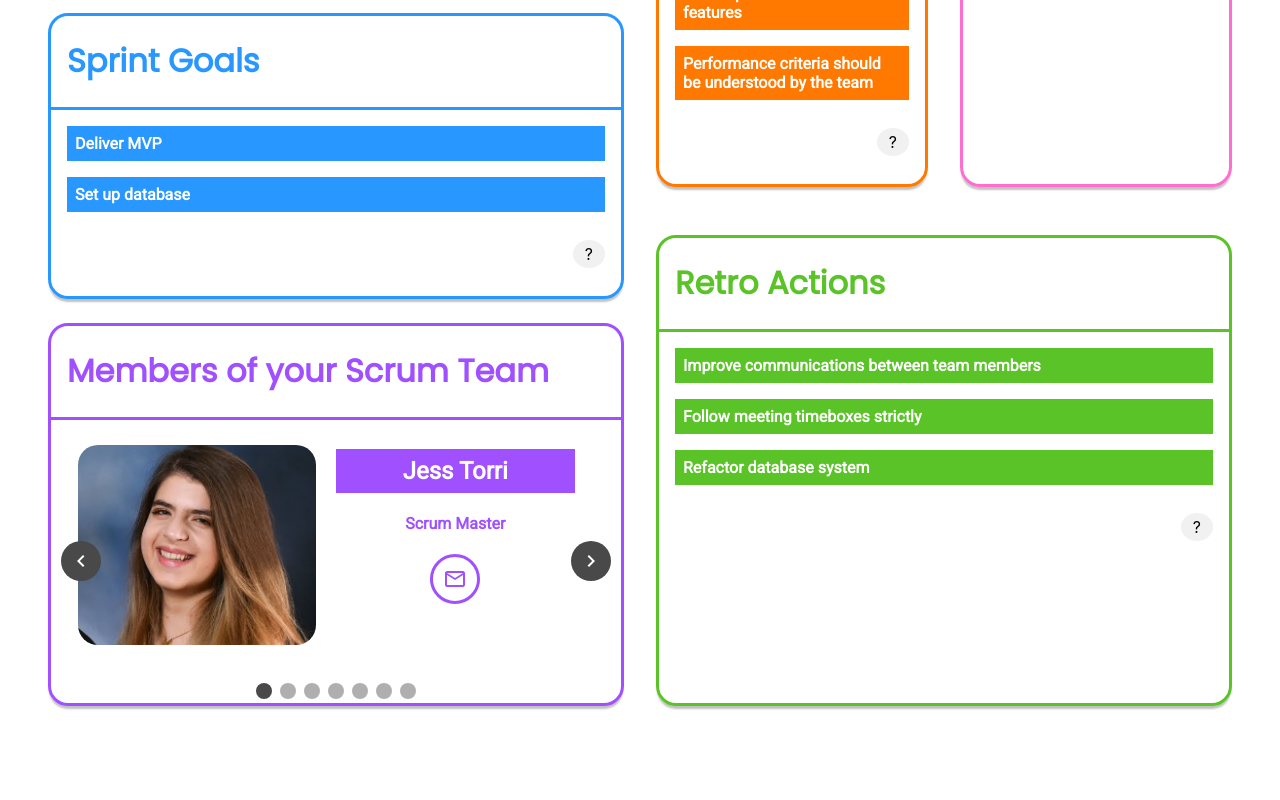
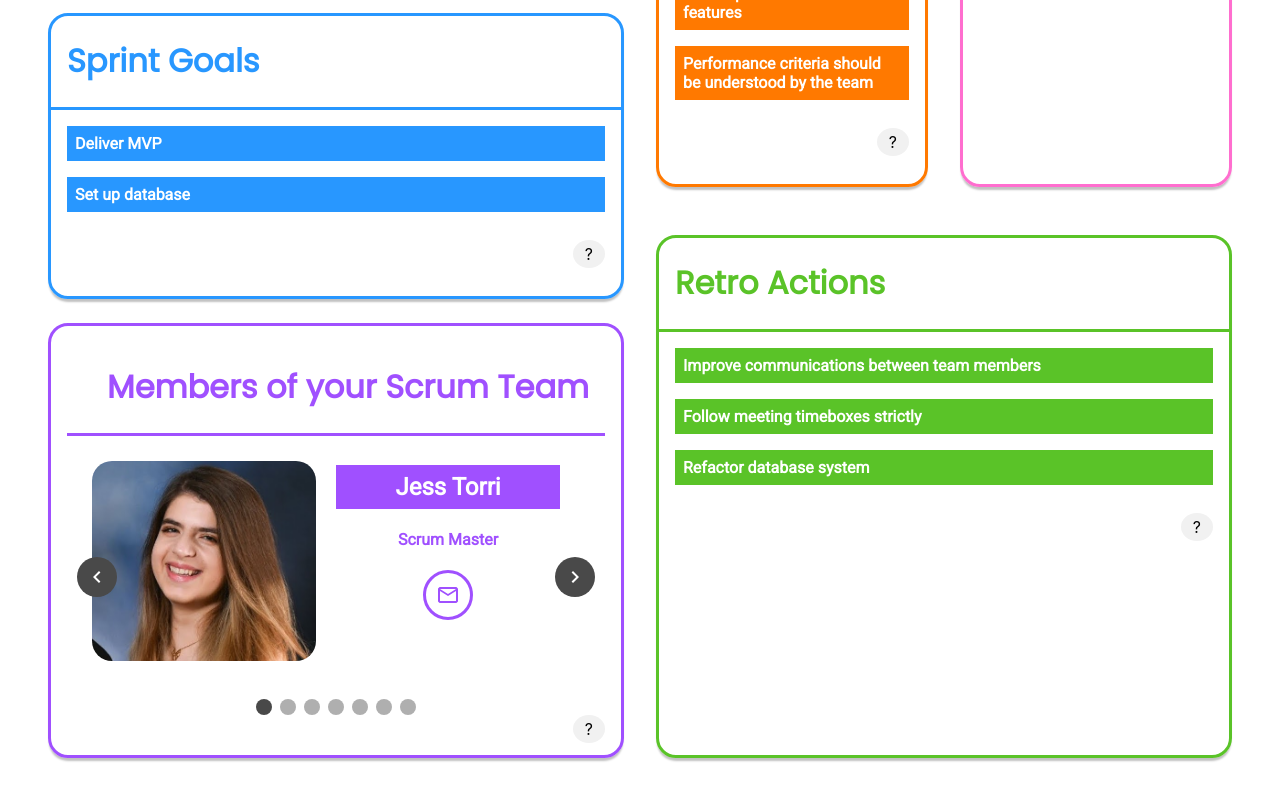
Before and after one commit to bhampton13/and-iterate, a React (Create React App) app: page /#/ in a window 1280 px wide. Shown: the part 680-1480 px from the top of the page. Built offline with nearby package versions, Linux system fonts and the light colour scheme.

Commit message:
Added modals to carosel

```diff
--- a/package.json
+++ b/package.json
@@ -11,6 +11,7 @@
     "pure-react-carousel": "^1.27.6",
     "react": "^17.0.1",
     "react-dom": "^17.0.1",
+    "react-icons": "^4.2.0",
     "react-material-ui-carousel": "^2.1.2",
     "react-router-dom": "^5.2.0",
     "react-scripts": "4.0.2",
--- a/src/components/EventCarousel.jsx
+++ b/src/components/EventCarousel.jsx
@@ -2,7 +2,7 @@ import React, { useEffect, useState } from 'react'
 import styled from 'styled-components'
 import { Link } from 'react-router-dom';
 import Events from '../resources/data/events.json'
-import { media } from "../styles/theme"
+import theme, { media } from "../styles/theme"
 
 
 import { CarouselProvider, Slider, Slide, DotGroup, ButtonNext } from 'pure-react-carousel';
@@ -73,8 +73,9 @@ const BottomContainer = styled.div`
     align-items: center;
 `
 
-const EventCarousel = () => {
+const EventCarousel = (props) => {
 
+    const details = {"id":5,"color":theme.colors.primaryRed}
     return <CarouselProvider naturalSlideWidth={100} naturalSlideHeight={60} totalSlides={3} style={{ margin: '1.5rem 1rem', minWidth: '90%', maxWidth: '95%'}}>
         <Slider style={{ boxShadow: '0 4px 2px -1px #c1c1c1', borderRadius: '1rem', border: 'solid 3px #FF323C', height: '26rem', maxHeight: '28rem' }}>
             {Events.items.map((event) => {
@@ -86,7 +87,9 @@ const EventCarousel = () => {
                         <Subtitle>Start time: {event.start.dateTime.toString("yyyy-MM-dd")}</Subtitle>
                     <BottomContainer>
                     <Text>Swipe to see the next event...</Text>
-                    <Linker>?</Linker>
+                    <Linker onClick={() => props.openModal(details)}>
+                      ?
+                    </Linker>
                     </BottomContainer>
                     </Card>
                  </Slide>})}
--- a/src/components/InfoBox.jsx
+++ b/src/components/InfoBox.jsx
@@ -12,18 +12,6 @@ const Wrapper = styled.div`
   flex: 1;
   // height: fit-content;
 `;
-
-// const TitleBox = styled.div`
-//   border-radius: 16px 16px 0 0;
-//   padding: 0 1rem;
-//   color: white;
-//   display: flex;
-//   flex-direction: row;
-//   justify-content: space-between;
-//   align-items: flex-end;
-//   font-family: Poppins;
-//   ${props => props};
-// `;
 
 const TitleBox = styled.div`
   border-radius: 16px 16px 0 0;
@@ -56,25 +44,24 @@ const BottomContainer = styled.div`
   text-align: right;
 `;
 
-const InfoBox = (props) => {
+const InfoBox = ({card,action}) => {
+  return (
 
-  return (
-    <Wrapper {...props.style.wrapperStyle}>
-      <TitleBox {...props.style.titleStyle}>
-      <h1>{props.title}</h1>
-      {/* <Linker to={props.link} {...props.style.linkStyle}>
-        ?
-      </Linker> */}
+    <Wrapper {...card.style.wrapperStyle}>
+      <TitleBox {...card.style.titleStyle}>
+      <h1>{card.title}</h1>
+
       </TitleBox>
-      <BodyBox {...props.style.bodyStyle}> {props.body}
+      <BodyBox {...card.style.bodyStyle}> {card.body}
       <BottomContainer>
-      <Linker to={props.link} {...props.style.linkStyle}>
+      <Linker onClick={action} {...card.style.linkStyle}>
         ?
       </Linker>
       </BottomContainer>
       </BodyBox>
 
     </Wrapper>
+
   );
 }
 
--- a/src/components/TeamMembersInfoBox.jsx
+++ b/src/components/TeamMembersInfoBox.jsx
@@ -2,7 +2,9 @@ import React, { useState} from 'react';
 import Carousel from 'react-material-ui-carousel';
 import MailOutlineIcon from '@material-ui/icons/MailOutline';
 import styled from 'styled-components';
+import { Link } from 'react-router-dom';
 import TeamMembers from '../resources/data/teams';
+import theme from '../styles/theme';
 
 const Card = styled.div`
     padding: 20px;
@@ -72,6 +74,16 @@ const Wrapper = styled.div`
     box-shadow: 0 4px 2px -1px #c1c1c1;
     margin: 1.5rem 1rem;
     ${props => props};
+    text-align:right;
+    padding:1em;
+`;
+
+const Linker = styled(Link)`
+  padding: 0.25rem 0.75rem;
+  text-decoration: none;
+  background-color: #f1f1f1;
+  border-radius: 100%;
+  color: black;
 `;
 
 const carouselProps = {
@@ -99,7 +111,7 @@ const MemberCard = (m) => {
 
 const TeamMembersInfoBox = (props) => {
     const [members] = useState(TeamMembers)
-
+    const details = {"id":4,"color":theme.colors.secondaryPurple}
     return (
         <Wrapper>
             <TitleBox><h1>Members of your Scrum Team</h1></TitleBox>
@@ -108,6 +120,10 @@ const TeamMembersInfoBox = (props) => {
                     <MemberCard {...member} />
                 ))}
             </Carousel>
+            <Linker onClick={() => props.openModal(details)}>
+                ?
+            </Linker>
+
         </Wrapper>
     );
 }
--- a/src/components/cards/SprintEvent.jsx
+++ b/src/components/cards/SprintEvent.jsx
@@ -33,10 +33,11 @@ const cardProps ={
     }
 };
 
-const EventCard = (props) => {
+const EventCard = ({openModal}) => {
 
+  const details = {"id":5,"color":theme.colors.primaryRed}
   return(
-    <InfoBox {...cardProps}/>
+    <InfoBox card={cardProps} action={() => openModal(details)}/>
   );
 
 }
--- a/src/components/cards/dodCard.jsx
+++ b/src/components/cards/dodCard.jsx
@@ -37,15 +37,14 @@ const cardProps ={
         borderColor: theme.colors.secondaryPink,
         color: theme.colors.secondaryPink,
       },
-  },
-  linkName:"Definition of Done",
-  link:"www.google.com"
+  }
 };
 
-const DodCard = (props) => {
+const DodCard = ({openModal}) => {
+  const details = {"id":2,"color":theme.colors.secondaryPink}
 
   return(
-    <InfoBox {...cardProps}/>
+    <InfoBox card={cardProps} action={() => openModal(details)}/>
   );
 
 }
--- a/src/components/cards/dorCard.jsx
+++ b/src/components/cards/dorCard.jsx
@@ -39,15 +39,14 @@ const cardProps ={
       borderColor: theme.colors.secondaryOrange,
       color: theme.colors.secondaryOrange,
     },
-  },
-  linkName:"Definition of Ready",
-  link:"www.google.com"
+  }
 };
 
-const DorCard = (props) => {
+const DorCard = ({openModal}) => {
 
+  const details = {"id":3,"color":theme.colors.secondaryOrange}
   return(
-    <InfoBox {...cardProps}/>
+    <InfoBox card={cardProps} action={() => openModal(details)}/>
   );
 
 }
--- a/src/components/cards/retroActionsCard.jsx
+++ b/src/components/cards/retroActionsCard.jsx
@@ -37,15 +37,17 @@ const cardProps ={
       borderColor: theme.colors.secondaryGreen,
       color: theme.colors.secondaryGreen,
     },
-  },
-  linkName:"Sprint retrospective",
-  link:"www.google.com"
+  }
 };
 
-const RetroActionsCard = (props) => {
+
+
+const RetroActionsCard = ({openModal}) => {
+
+    const details = {"id":0,"color":theme.colors.secondaryGreen}
 
   return(
-    <InfoBox {...cardProps}/>
+    <InfoBox card={cardProps} action={() => openModal(details)}/>
   );
 
 }
--- a/src/components/cards/sprintGoalCard.jsx
+++ b/src/components/cards/sprintGoalCard.jsx
@@ -36,15 +36,15 @@ const cardProps ={
       borderColor: theme.colors.primaryBlue,
       color: theme.colors.primaryBlue,
     }
-  },
-  linkName:"Sprint goal",
-  link:"www.google.com"
+  }
 };
 
-const SprintGoalCard = (props) => {
+const SprintGoalCard = ({openModal}) => {
+
+  const details = {"id":1,"color":theme.colors.primaryBlue}
 
   return(
-    <InfoBox {...cardProps}/>
+    <InfoBox card ={cardProps} action={() => openModal(details)}/>
   );
 
 }
--- /dev/null
+++ b/src/components/modal.jsx
@@ -0,0 +1,80 @@
+import React from 'react';
+import styled from 'styled-components';
+import {MdClose} from 'react-icons/md';
+
+
+const Wrapper = styled.div`
+  position:absolute;
+  width:100%;
+  height:100%;
+  justify-content:center;
+  align-items:center;
+  z-index:20;
+  display:flex;
+`
+
+const ModalBackground = styled.div`
+
+  width:60%;
+  @media screen and (max-width: 768px){
+    width:85%;
+  }
+  border:solid 3px;
+  box-shadow: 0 5px 16px #000000;
+  border-radius:16px;
+  background-color: #FFFFFF;
+  display:flex;
+  flex-direction:column;
+  position:relative;
+  padding: 1%;
+`
+const CloseModalButton = styled(MdClose)`
+  cursor:pointer;
+  position: absolute;
+  float:right;
+  color:#000000;
+  top:20px;
+  right:20px;
+  width:32px;
+  height:32px;
+  padding:0;
+`
+const Header = styled.h1 `
+  font-family: Poppins;
+  padding: '0.75rem';
+`
+
+const Body = styled.div`
+  font-family: Poppins;
+  padding: '0.75rem';
+`
+
+const generateBody = (content) => {
+  var final = []
+  content.map(function(each){
+    final.push(<h2>{each.header}</h2>)
+      each.items.map(function(item){
+        final.push(<li>{item}</li>)
+      })
+  })
+  return final
+}
+
+const Modal = (props) => {
+
+  return(
+    <div>
+      {props.showModal ? (
+        <Wrapper style={{ color: props.info.color}}>
+          <ModalBackground showModal={props.showModal}>
+            <CloseModalButton aria-label='Close modal' onClick={() => props.setShowModal(prev => !prev)} />
+            <Header>{props.info.info.title}</Header>
+            <Body>{generateBody(props.info.info.content)}</Body>
+          </ModalBackground>
+        </Wrapper>
+      ) : null}
+    </div>
+  )
+};
+
+export default Modal
--- a/src/containers/Home.jsx
+++ b/src/containers/Home.jsx
@@ -1,4 +1,4 @@
-import React from 'react'
+import React, {useState} from 'react'
 import { media } from "../styles/theme"
 import styled from "styled-components"
 import TeamMembersInfoBox from "../components/TeamMembersInfoBox"
@@ -7,7 +7,8 @@ import SprintGoalCard from "../components/cards/sprintGoalCard";
 import RetroActionsCard from '../components/cards/retroActionsCard';
 import DodCard from '../components/cards/dodCard';
 import DorCard from '../components/cards/dorCard';
-import EventCard from "../components/cards/SprintEvent"
+import information from '../resources/data/information.json';
+import Modal from "../components/modal";
 import EventCarousel from "../components/EventCarousel"
 
 const LeftContainer = styled.div`
@@ -72,24 +73,35 @@ const SprintNo = styled.h2`
 
 const Home = () => {
 
-    //Create contents for the sprint goal info box
+
+
+    const [showModal, setShowModal] = useState(false)
+        const [info,setInfo] = useState(null)
+        const openModal = (details) => {
+          let filteredInfo = information.find(x => {
+            return x.id == details.id
+          })
+          setInfo({"color":details.color,"info":filteredInfo})
+          setShowModal(prev => !prev)
+        }
 
     return <Page>
         <ContentWrapper>
+        <Modal showModal={showModal} setShowModal={setShowModal} info={info} />
             <Title>Agile ANDi's</Title>
             <SprintNo>Sprint 1 (15/02/21 - 19/02/21)</SprintNo>
             <BoxWrapper>
                 <LeftContainer>
-                    <EventCarousel />
-                    <SprintGoalCard/>
-                    <TeamMembersInfoBox/>
+                    <EventCarousel openModal={(details) => openModal(details)}/>
+                    <SprintGoalCard openModal={(details) => openModal(details)}/>
+                    <TeamMembersInfoBox openModal={(details) => openModal(details)}/>
                 </LeftContainer>
                 <RightContainer>
                     <Top>
-                        <DorCard />
-                        <DodCard />
+                        <DorCard openModal={(details) => openModal(details)}/>
+                        <DodCard openModal={(details) => openModal(details)}/>
                     </Top>
-                    <RetroActionsCard />
+                    <RetroActionsCard openModal={(details) => openModal(details)}/>
                 </RightContainer>
             </BoxWrapper>
         </ContentWrapper>
--- /dev/null
+++ b/src/resources/data/information.json
@@ -0,0 +1,102 @@
+[
+  {
+    "id":0,
+    "title":"Sprint Retrospective",
+    "content":[{
+      "header":"Who's involved?",
+      "items":[
+        "Scrum master",
+        "Product Owner",
+        "Developers"
+      ]
+      },{
+        "header":"When and for how long?",
+        "items":[
+          "After the Sprint Review and before the next Sprint Planning session",
+          "3 hours max (for shorter Sprints the full 3 hours may not be necessary)"
+        ]
+      },{
+        "header":"What is it?",
+        "items":[
+          "Time to reflect on what was created and how it was created",
+          "Review the Definition of Ready and the Definition of Done",
+          "Identify what went well and improvements to make the next Sprint more effective and efficient",
+          "Scrum Master ensures that the meeting takes place in the timebox and encourages the team to improve"
+        ]
+      }
+    ]},
+  {
+    "id":1,
+    "title":"Sprint Goals",
+    "content":[{
+      "header":"What are they?",
+      "items":[
+        "Is a business objective set during planning to provide focus",
+        "The commitment to the Sprint Backlog",
+        "Can be formed either bottom up or top down",
+        "Goals are SMART (Specific, Measurable, Achievable, Relevant and Time Limited)"
+      ]
+    }]
+  },
+  {
+    "id":2,
+    "title":"Definition of Done",
+    "content":[{
+      "header":"What is it?",
+      "items":[
+        "The commitment to the increment",
+        "When the Sprint comes to an end the product should be in a ‘Done’ state as defined by the DoD",
+        "Is agreed up-front to ensure all work required is included in the estimates",
+        "The ‘Done’ increment should be potentially releasable and is integrated with previous increments"
+      ]
+    }]
+  },{
+    "id":3,
+    "title":"Definiton of Ready",
+    "content":[{
+      "header":"What is it?",
+      "items":[
+        "A working agreement between the team and Product Owner on what readiness means",
+        "Ensures stories proposed for the Sprint have enough detail",
+        "A backlog item is only ‘Ready’ if it’s clear and if all team members have a shared understanding of what it means",
+        "Not having a clearly defined DoR can lead to rework or waste"
+      ]
+    }]
+  },{
+    "id":4,
+    "title":"Team members",
+    "content":[{
+      "header":"Scrum Master:",
+      "items":[
+        "Serves the scrum team by helping the team focus on high value increments that meet the Definition of Done",
+        "Ensure all Scrum events take place within the timebox and are positive and productive",
+        "Serves the Product Owner by helping to find techniques for effective Product Goal definition and Product Backlog management",
+        "Facilitating stakeholder collaboration as requested or needed",
+        "Serves the Organisation by leading, training and coaching the organisation in its Scrum adoption",
+        "Helping employees and stakeholders understand and enact an empirical approach for complex work"
+      ]
+    },{
+      "header":"Product Owner is accountable for:",
+      "items":[
+        "Maximising the value of the product from the work of the Scrum Team",
+        "Developing and communicating the Product Goal",
+        "Creating and clearly communicating Product Backlog items",
+        "Ordering Product Backlog items",
+        "Ensuring the Product Backlog is transparent, visible and understood"
+      ]},{
+        "header":"Developers are accountable for:",
+        "items":[
+          "Creating a plan for the Sprint",
+          "Adhering to a Definition of Done to instill quality",
+          "Adapting their plan towards a Sprint Goal each day",
+          "Holding each other accountable"
+        ]}
+  ]},{
+    "id":"5",
+    "title":"Sprint Events",
+    "content":[{
+      "header":"Check the Scrum info page for information about each scrum event",
+      "items":[]
+      }]
+  }
+]
```
Also changed, not shown: 1 other file (tests, documents, lock files or other folders).
